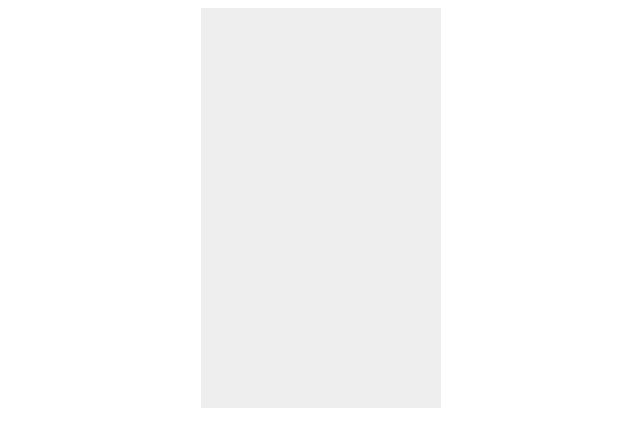
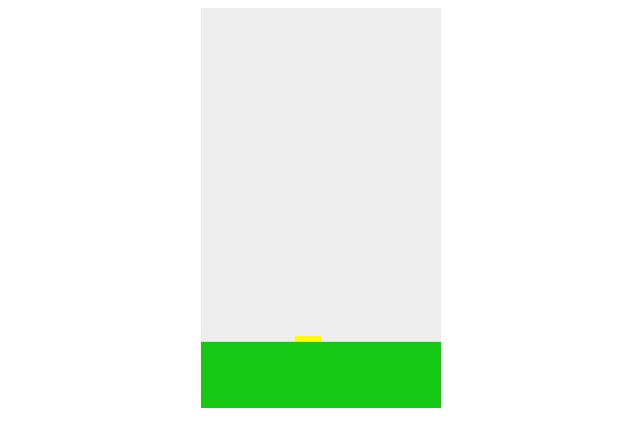
Before and after one commit to gfpacheco/faqin-engine, a plain HTML site: page index.html in a window 1280 px wide. Shown: the whole page, without its empty margins (319-959 px from the left). Drawn offline with Linux system fonts and the light colour scheme.

Commit message:
Added viewport support

```diff
--- a/fuckin.engine.js
+++ b/fuckin.engine.js
@@ -1,9 +1,9 @@
 fuckin.Engine = function(options) {
     this.fps = options.fps || 30;
-    this.defaultGravity = options.defaultGravity || 10 / this.fps;
+    this.defaultGravity = options.defaultGravity || 10;
     this.canvas = options.canvas;
     this.canvasContext = this.canvas.getContext('2d');
-    this.viewport = options.viewport || new fuckin.Rect({
+    this.viewport = options.viewport || new fuckin.Viewport({
         x: 0,
         y: 0,
         width: this.canvas.width,
@@ -15,6 +15,7 @@ fuckin.Engine = function(options) {
 
     this.normalizeSolidOptions = function(options) {
         options.gravity = (options.gravity === true)? this.defaultGravity : options.gravity;
+        options.gravity /= this.fps;
         return options;
     };
 
@@ -29,6 +30,7 @@ fuckin.Engine = function(options) {
             solid1 = this.solids[i];
 
             if (solid1.gravity) {
+                console.log(solid1.gravity);
                 solid1.velocity.y += solid1.gravity;
             }
 
@@ -41,7 +43,7 @@ fuckin.Engine = function(options) {
             for (j = i - 1; j >= 0; j--) {
                 solid2 = this.solids[j];
 
-                if (!solid1.moving() && !solid2.moving) {
+                if (!solid1.moving() && !solid2.moving()) {
                     continue;
                 }
 
@@ -52,6 +54,8 @@ fuckin.Engine = function(options) {
                 }
             }
         }
+
+        this.viewport.update();
     };
 
     this.handleCollision = function(solid1, solid2) {
@@ -70,10 +74,10 @@ fuckin.Engine = function(options) {
     };
 
     this.checkRectVsRect = function(rect1, rect2) {
-        return !(rect1.x + rect1.width < rect2.x ||
-            rect1.x > rect2.x + rect2.width ||
-            rect1.y + rect1.height < rect2.y ||
-            rect1.y > rect2.y + rect2.height);
+        return !(rect1.x + (rect1.width * 0.5) < rect2.x ||
+            rect1.x > rect2.x + (rect2.width * 0.5) ||
+            rect1.y + (rect1.height * 0.5) < rect2.y ||
+            rect1.y > rect2.y + (rect2.height * 0.5));
     };
 
     this.resolveCollision = function(solid1, solid2, normal) {
@@ -98,8 +102,12 @@ fuckin.Engine = function(options) {
         this.canvasContext.clearRect(0, 0, this.canvas.width, this.canvas.height);
         this.canvasContext.restore();
 
-        for (var i = this.solids.length - 1; i >= 0; i--) {
-            var solid = this.solids[i];
+        var scale = new fuckin.Vector(this.canvas.width / this.viewport.width, this.canvas.height / this.viewport.height),
+            solid,
+            i;
+
+        for (i = this.solids.length - 1; i >= 0; i--) {
+            solid = this.solids[i];
 
             if (solid.fill instanceof fuckin.Bitmap) {
                 // TODO
@@ -107,7 +115,11 @@ fuckin.Engine = function(options) {
                 this.canvasContext.fillStyle = solid.fill;
 
                 if (solid instanceof fuckin.Rect) {
-                    this.canvasContext.fillRect(solid.x + .5, solid.y + .5, solid.width, solid.height);
+                    this.canvasContext.fillRect(
+                        (solid.x - this.viewport.x) * scale.x + 0.5,
+                        (solid.y - this.viewport.y) * scale.y + 0.5,
+                        solid.width * scale.x,
+                        solid.height * scale.y);
                 }
             }
         }
--- a/fuckin.game.js
+++ b/fuckin.game.js
@@ -1,31 +1,66 @@
 fuckin.Game = function(canvas) {
+    this.engine = new fuckin.Engine({
+        canvas: canvas,
+        viewport: new fuckin.Viewport({
+            x: 0,
+            y: 0,
+            width: 180,
+            height: 300,
+            type: 'xFixed',
+            xFixed: 70
+        })
+    });
+
+    this.createPipes();
+    this.createFloor();
+    this.createBird();
+
+    this.addEventListeners();
+
+    this.engine.start();
+};
+
+fuckin.Game.prototype.createPipes = function() {
+};
+
+fuckin.Game.prototype.createFloor = function() {
+    this.engine.addRect({
+        x: -30,
+        y: 250,
+        width: 300,
+        height: 50,
+        velocity: new fuckin.Vector(1, 0),
+        fill: 'rgba(20, 200, 20, 255)'
+    });
+};
+
+fuckin.Game.prototype.createBird = function() {
     var that = this;
 
-    this.engine = new fuckin.Engine({
-        canvas: canvas
-    });
-
     this.bird = this.engine.addRect({
-        x: 10,
-        y: 50,
+        x: 70,
+        y: 80,
         width: 20,
         height: 20,
-        velocity: new fuckin.Vector(0, 0),
+        velocity: new fuckin.Vector(1, 0),
         dynamic: true,
-        gravity: true,
+        gravity: 18,
         fill: 'rgba(255, 255, 0, 255)'
     });
 
+    this.engine.viewport.anchor = this.bird;
+
     this.bird.jump = function() {
-        that.bird.velocity.y = -5;
+        that.bird.velocity.y = -7;
     };
 
     this.bird.addEventListener('collide', function(e) {
-        console.log('collided with ' + e.solid);
+        that.engine.pause();
+        alert('Morreu!');
     });
+};
 
+fuckin.Game.prototype.addEventListeners = function() {
     window.addEventListener('click', this.bird.jump);
     window.addEventListener('keydown', this.bird.jump);
-
-    this.engine.start();
 };
--- /dev/null
+++ b/fuckin.viewport.js
@@ -0,0 +1,34 @@
+fuckin.Viewport = function(options) {
+    fuckin.Rect.call(this, options);
+    this.anchor = options.anchor;
+    this.type = options.type;
+    this.margin = options.margin;
+    this.xFixed = options.xFixed;
+};
+
+fuckin.Viewport.prototype = Object.create(fuckin.Rect.prototype);
+fuckin.Viewport.prototype.constructor = fuckin.Viewport;
+
+fuckin.Viewport.prototype.update = function() {
+    if (!this.anchor) {
+        return;
+    }
+
+    if (this.type === 'margin') {
+        if (this.anchor.x < this.x + this.margin.x) {
+            this.x = this.anchor.x - this.margin.x;
+        } else if (this.anchor.x > this.x + this.width - this.margin.x) {
+            this.x = this.anchor.x + this.margin.x - this.width;
+        }
+
+        if (this.anchor.y < this.y + this.margin.y) {
+            this.y = this.anchor.y - this.margin.y;
+        } else if (this.anchor.y > this.y + this.height - this.margin.y) {
+            this.y = this.anchor.y + this.margin.y - this.height;
+        }
+    } else if (this.type === 'xFixed') {
+        this.x = this.anchor.x - this.xFixed;
+    } else if (this.type === 'yFixed') {
+        this.y = this.anchor.y - this.yFixed;
+    }
+};
--- a/index.html
+++ b/index.html
@@ -17,6 +17,7 @@
         <script type="text/javascript" src="fuckin.event-dispatcher.js"></script>
         <script type="text/javascript" src="fuckin.solid.js"></script>
         <script type="text/javascript" src="fuckin.rect.js"></script>
+        <script type="text/javascript" src="fuckin.viewport.js"></script>
         <script type="text/javascript" src="fuckin.engine.js"></script>
         <script type="text/javascript" src="fuckin.game.js"></script>
         <script type="text/javascript">
```
